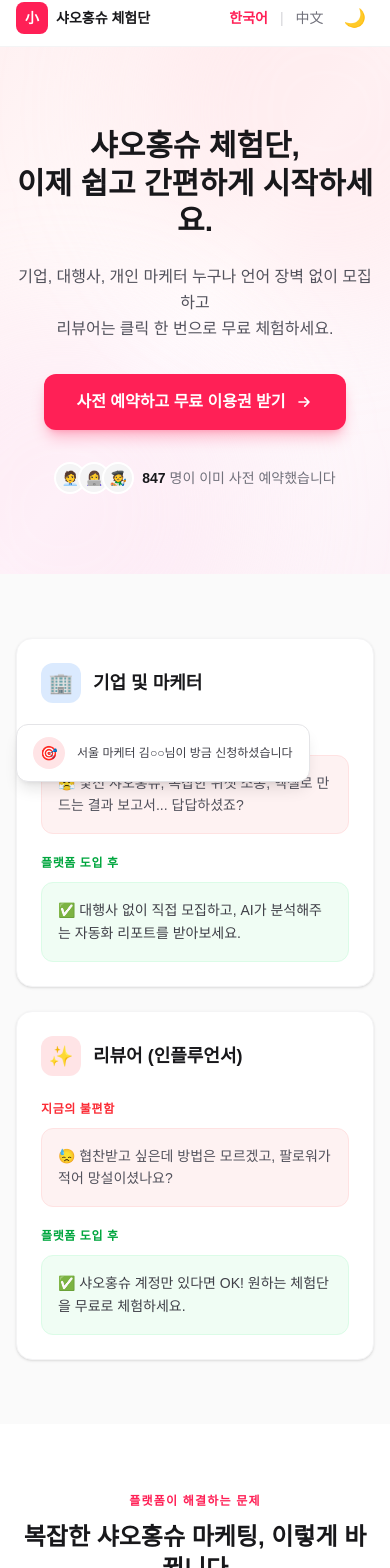
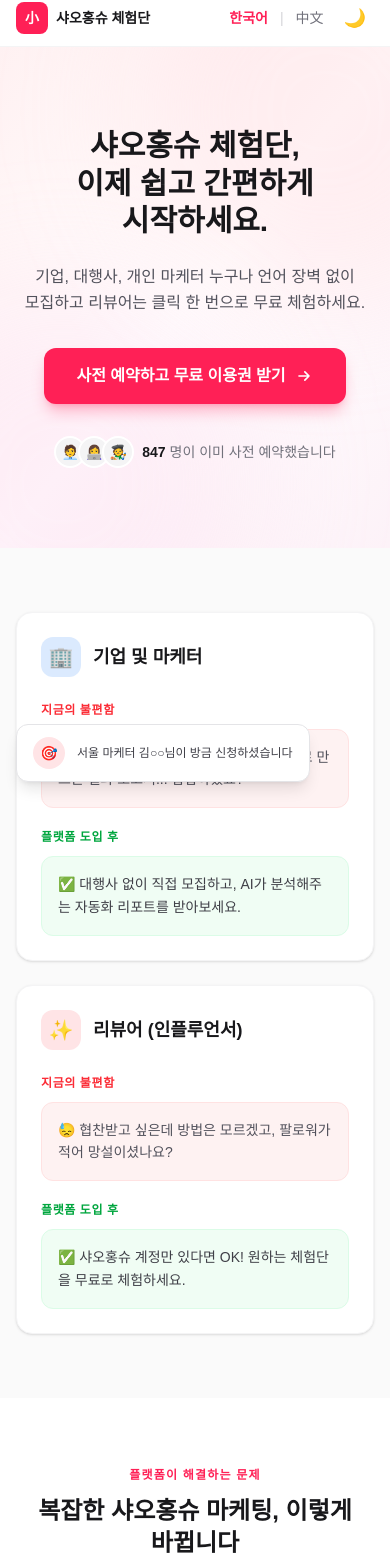
Before and after one commit to jsh0116/Xiaohongshu-promotion-web, a Next.js app: page /ko in a window 390 px wide. Shown: the part 38-1606 px from the top of the page. Built offline with nearby package versions, Linux system fonts and the light colour scheme; no server answers.

Commit message:
fix: 텍스트 개행 가독성 수정

```diff
--- a/src/features/lead-capture/LeadForm.tsx
+++ b/src/features/lead-capture/LeadForm.tsx
@@ -73,7 +73,7 @@
               type="button"
               onClick={() => setUserType(type)}
               className={cn(
-                "py-3 px-4 rounded-xl border-2 text-sm font-medium transition-all",
+                "py-3 px-4 rounded-xl border-2 text-sm font-medium transition-all break-keep",
                 userType === type
                   ? "border-rose-500 bg-rose-50 text-rose-600 dark:bg-rose-950 dark:text-rose-400"
                   : "border-zinc-200 dark:border-zinc-700 text-zinc-600 dark:text-zinc-400 hover:border-zinc-300 dark:hover:border-zinc-600"
--- a/src/widgets/features-section/FeaturesSection.tsx
+++ b/src/widgets/features-section/FeaturesSection.tsx
@@ -214,7 +214,7 @@
           <span className="inline-block text-xs font-semibold text-rose-500 uppercase tracking-widest mb-3">
             {t("title")}
           </span>
-          <h2 className="text-2xl sm:text-3xl font-bold text-zinc-900 dark:text-white">
+          <h2 className="text-2xl sm:text-3xl font-bold text-zinc-900 dark:text-white break-keep">
             {t("subtitle")}
           </h2>
         </ScrollReveal>
--- a/src/widgets/hero-section/HeroSection.tsx
+++ b/src/widgets/hero-section/HeroSection.tsx
@@ -22,7 +22,7 @@
           initial={{ opacity: 0, y: 20 }}
           animate={{ opacity: 1, y: 0 }}
           transition={{ duration: 0.6, delay: 0.1 }}
-          className="text-3xl sm:text-4xl md:text-5xl font-bold text-zinc-900 dark:text-white leading-tight mb-6"
+          className="text-3xl sm:text-4xl md:text-5xl font-bold text-zinc-900 dark:text-white leading-tight mb-6 break-keep"
         >
           {t("mainLine1")}
           <br />
@@ -34,10 +34,11 @@
           initial={{ opacity: 0, y: 20 }}
           animate={{ opacity: 1, y: 0 }}
           transition={{ duration: 0.6, delay: 0.2 }}
-          className="text-base sm:text-lg text-zinc-600 dark:text-zinc-400 max-w-2xl mx-auto mb-8 leading-relaxed"
+          className="text-base sm:text-lg text-zinc-600 dark:text-zinc-400 max-w-2xl mx-auto mb-8 leading-relaxed break-keep"
         >
           {t("subLine1")}
-          <br />
+          <br className="hidden sm:block" />
+          {" "}
           {t("subLine2")}
         </motion.p>
 
--- a/src/widgets/lead-form-section/LeadFormSection.tsx
+++ b/src/widgets/lead-form-section/LeadFormSection.tsx
@@ -44,7 +44,7 @@
             delay={FORM_CARD_DELAY_S}
             className="bg-white dark:bg-zinc-900 rounded-2xl p-6 sm:p-8 border border-zinc-100 dark:border-zinc-800 shadow-xl shadow-zinc-100/50 dark:shadow-none"
           >
-            <h2 className="text-xl sm:text-2xl font-bold text-zinc-900 dark:text-white mb-2 text-center">
+            <h2 className="text-base sm:text-xl font-bold text-zinc-900 dark:text-white mb-2 text-center break-keep">
               {t("title")}
             </h2>
             <div className="h-px bg-zinc-100 dark:bg-zinc-800 my-6" />
```
